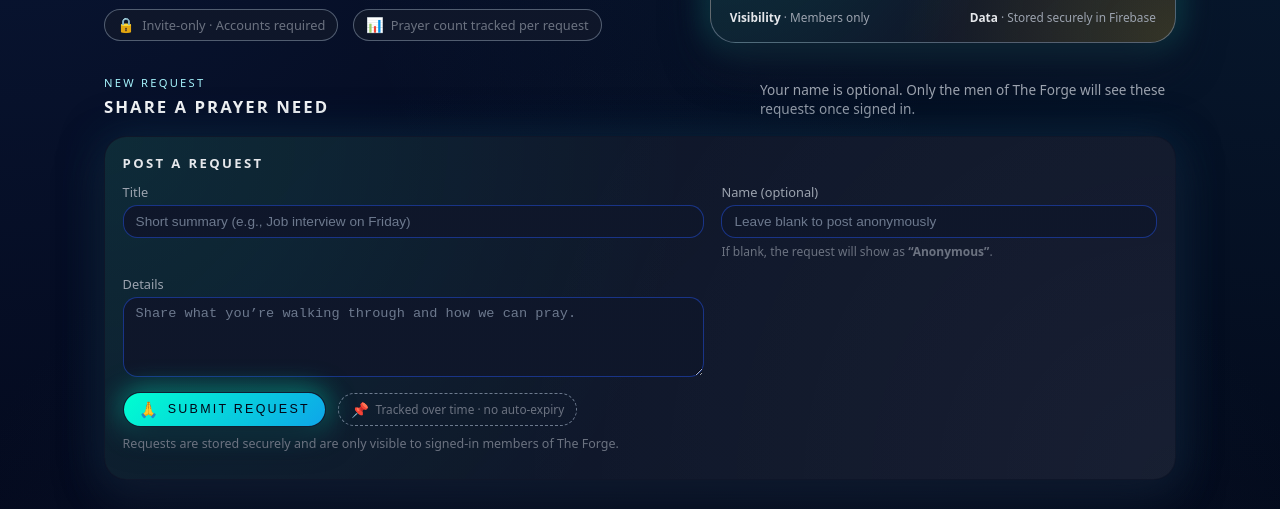
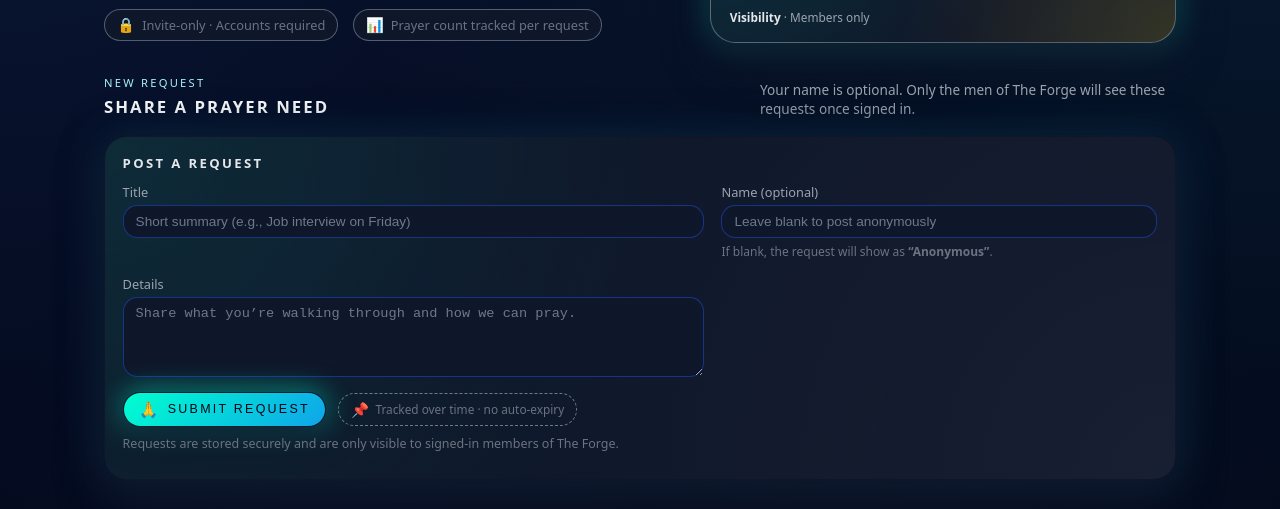
Before and after one commit to fbp2022/faithbasedpilot.com, a plain HTML site: page prayerrequests.html in a window 1280 px wide. Shown: the part 268-777 px from the top of the page. Drawn offline with Linux system fonts and the light colour scheme; no server answers.

Commit message:
prayerrequests.html
Signed-off-by: Faith Based Pilot <aviationministries@faithbasedpilot.com>

```diff
--- a/prayerrequests.html
+++ b/prayerrequests.html
@@ -1322,8 +1322,7 @@
             <div class="hero-card-keyline">Invite-only · Protected space</div>
             <div class="hero-card-meta">
               <span><strong>Visibility</strong> · Members only</span>
-              <span><strong>Data</strong> · Stored securely in Firebase</span>
-            </div>
+              </div>
           </div>
         </article>
       </div>
```
